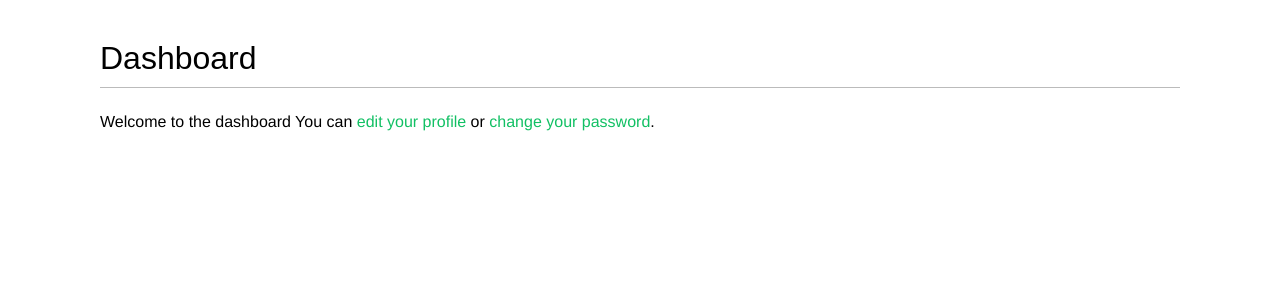
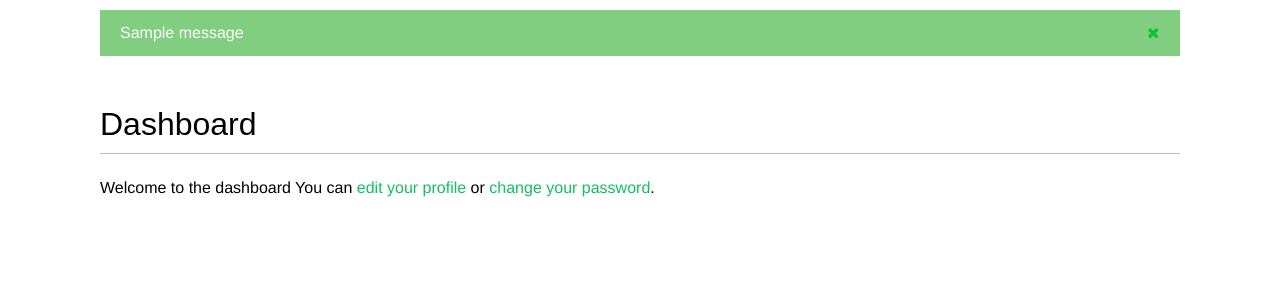
Before and after one commit to rawteech/swara, a Django app: page /account/ in a window 1280 px wide. Shown: the part 48-348 px from the top of the page. Run offline with Django 3.2, Linux system fonts and the light colour scheme; a user stored in the database is signed in; tables that the repository leaves empty hold one stand-in row (values such as "Sample post"); one stand-in notice (Sample message) is shown; some web fonts are replaced.

Commit message:
Update base template to show response message

```diff
--- a/account/templates/base.html
+++ b/account/templates/base.html
@@ -30,6 +30,16 @@
 			{% endif %}
 		</span>
 	</div>
+	{% if messages %}
+		<ul class="messages">
+			{% for message in messages %}
+				<li class="{{ message.tags }}">
+					{{ message|safe }}
+					<a href="#" class="close">✖</a>
+				</li>
+			{% endfor %}
+		</ul>
+	{% endif %}
 	<div id="content">
 		{% block content %}
 		{% endblock %}
```
